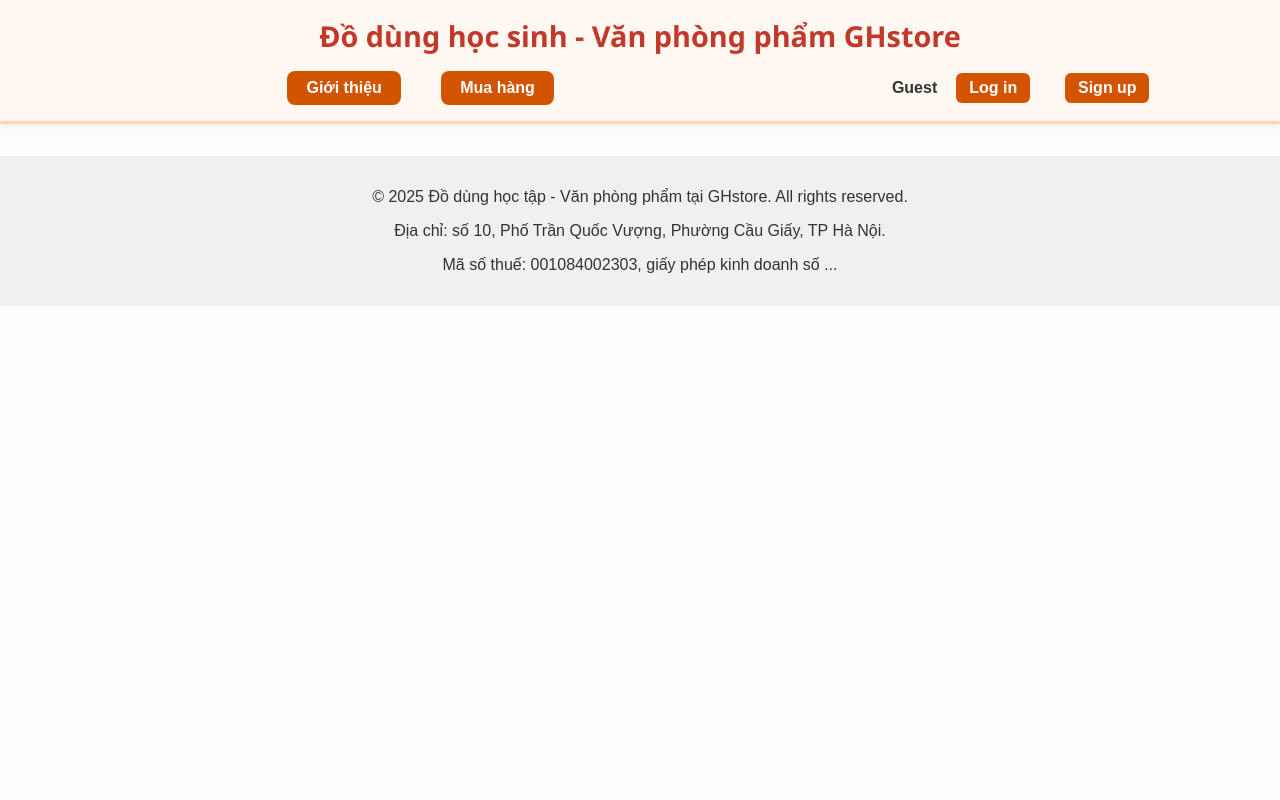
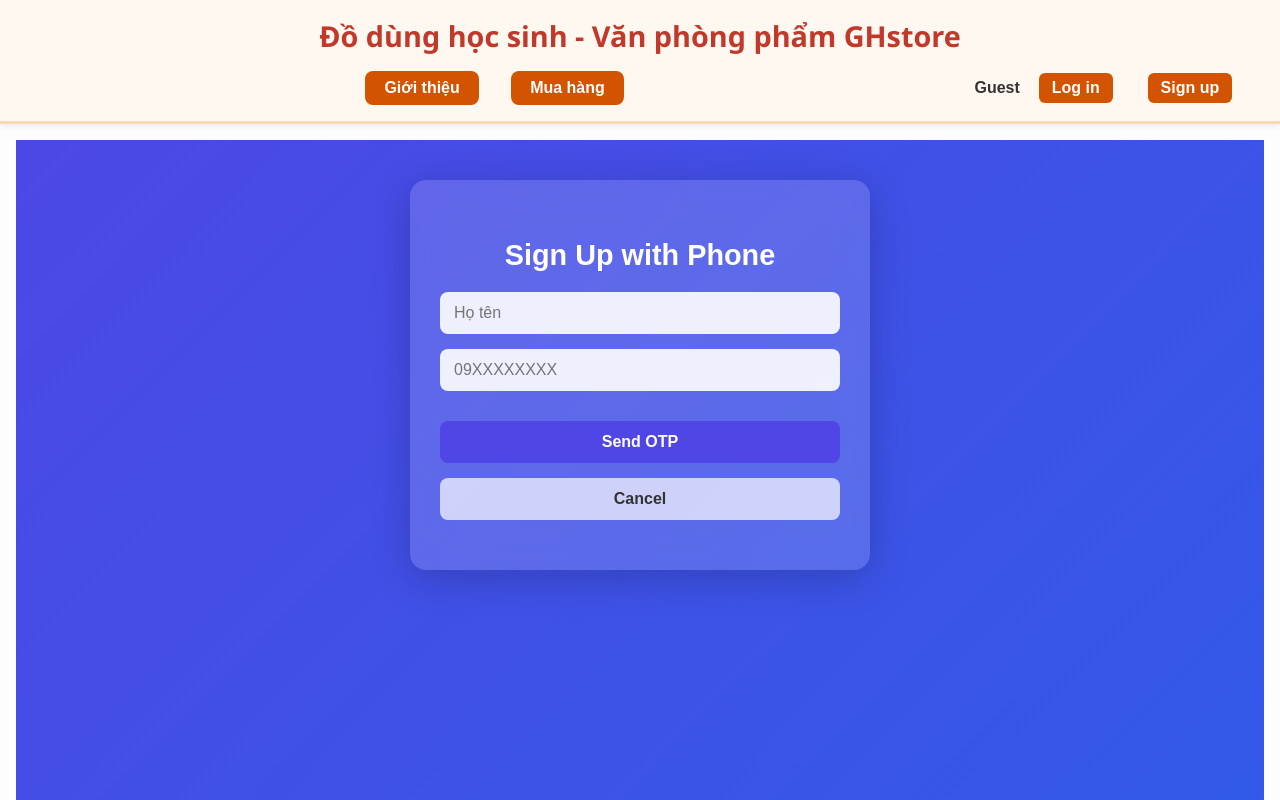
Before and after one commit to Gago84/giangStore, a React (Vite) app: page /giangStore/signup in a window 1280 px wide. Shown: the top 800 px of the page. Built offline with nearby package versions, Linux system fonts and the light colour scheme; no server answers.

Commit message:
fail sign up localhost, done with public web

```diff
--- a/src/App.jsx
+++ b/src/App.jsx
@@ -3,6 +3,7 @@
 import Footer from './components/Footer';
 import Intro from './pages/Intro';
 import Shop from './pages/Shop';
+import SignUp from './pages/SignUp';
 
 function App() {
   return (
@@ -12,6 +13,7 @@
         <Routes>
           <Route path="/" element={<Intro />} />
           <Route path="/shop" element={<Shop />} />
+          <Route path="/signup" element={<SignUp />} />
         </Routes>
       </main>
       <Footer />
--- a/src/components/UserArea.jsx
+++ b/src/components/UserArea.jsx
@@ -1,12 +1,11 @@
 import '../styles/UserArea.css';
-import app from '../firebase/config';
-
+import { Link } from "react-router-dom";
 function UserArea() {
   return (
     <div className="user-area">
       <span className="user-name">Guest</span>
       <a href="#" className="user-link">Log in</a>
-      <a href="#" className="user-link">Sign up</a>
+      <Link to="/signup" className="user-link">Sign up</Link>
       <a href="#" className="user-link logout" style={{ display: 'none' }}>Log out</a>
     </div>
   );
--- /dev/null
+++ b/src/pages/SignUp.jsx
@@ -0,0 +1,185 @@
+import { useState, useEffect } from "react";
+import { useNavigate } from "react-router-dom";
+import { auth, db } from "../firebase/config";
+import { RecaptchaVerifier, signInWithPhoneNumber } from "firebase/auth";
+import { clearForm } from "../utils";
+import {
+  doc,
+  setDoc,
+  serverTimestamp,
+  collection,
+  query,
+  where,
+  getDocs,
+} from "firebase/firestore";
+import "../styles/AuthForm.css";
+
+export default function SignUp() {
+  const [name, setName] = useState("");
+  const [phone, setPhone] = useState("");
+  const [otp, setOtp] = useState("");
+  const [showOtpSection, setShowOtpSection] = useState(false);
+  const [confirmationResult, setConfirmationResult] = useState(null);
+  const [loading, setLoading] = useState(false);
+  const navigate = useNavigate();
+
+  // ✅ Khởi tạo reCAPTCHA khi component mount
+  useEffect(() => {
+    console.log("🔄 useEffect chạy → khởi tạo reCAPTCHA");
+    if (!window.recaptchaVerifier) {
+      try {
+        window.recaptchaVerifier = new RecaptchaVerifier(
+          "recaptcha-container",
+          {
+            size: "normal",
+            callback: (response) => {
+              console.log("✅ reCAPTCHA solved:", response);
+            },
+            "expired-callback": () => {
+              console.warn("⚠️ reCAPTCHA expired. Please try again.");
+            },
+          },
+          auth
+        );
+        console.log("✅ reCAPTCHA verifier đã khởi tạo", window.recaptchaVerifier);
+      } catch (err) {
+        console.error("❌ Lỗi khi khởi tạo reCAPTCHA:", err);
+      }
+    }
+  }, []);
+
+  // ✅ Gửi OTP
+  const sendOtp = async (e) => {
+    e.preventDefault();
+    setLoading(true);
+
+    try {
+      const phoneNumber = phone.startsWith("+")
+        ? phone
+        : "+84" + phone.slice(1);
+
+      console.log("📞 Số điện thoại chuẩn hóa:", phoneNumber);
+
+      // Kiểm tra số đã tồn tại?
+      const q = query(collection(db, "users"), where("phone", "==", phoneNumber));
+      const querySnapshot = await getDocs(q);
+      if (!querySnapshot.empty) {
+        alert("⚠️ Số điện thoại này đã được đăng ký. Bạn hãy đăng nhập nhé!");
+        setLoading(false);
+        return;
+      }
+
+      const appVerifier = window.recaptchaVerifier;
+      console.log("🔍 appVerifier hiện tại:", appVerifier);
+
+      if (!appVerifier) throw new Error("reCAPTCHA chưa sẵn sàng");
+
+      const result = await signInWithPhoneNumber(auth, phoneNumber, appVerifier);
+
+      setConfirmationResult(result);
+      setShowOtpSection(true);
+      console.log("✅ OTP đã gửi thành công đến", phoneNumber);
+    } catch (error) {
+      console.error("❌ Error sending OTP:", error);
+      alert("❌ " + error.message);
+    } finally {
+      setLoading(false);
+    }
+  };
+
+  // ✅ Verify OTP
+  const verifyOtp = async () => {
+    if (!confirmationResult) {
+      alert("No OTP confirmation found. Please request OTP again.");
+      return;
+    }
+
+    setLoading(true);
+    try {
+      console.log("🔍 Xác thực OTP:", otp);
+
+      const result = await confirmationResult.confirm(otp);
+      const user = result.user;
+      console.log("✅ OTP verified. User:", user);
+
+      await setDoc(doc(db, "users", user.uid), {
+        uid: user.uid,
+        name: name,
+        phone: user.phoneNumber,
+        createdAt: serverTimestamp(),
+      });
+
+      alert("✅ Phone verified & profile saved! Welcome " + name);
+
+      clearForm(setName, setPhone, setOtp);
+      navigate("/");
+    } catch (error) {
+      console.error("❌ OTP verification failed:", error);
+      alert("❌ " + error.message);
+    } finally {
+      setLoading(false);
+    }
+  };
+
+  return (
+    <div className="auth-page">
+      <div className="auth-form-container">
+        <h2>Sign Up with Phone</h2>
+
+        {!showOtpSection && (
+          <form onSubmit={sendOtp}>
+            <input
+              type="text"
+              placeholder="Họ tên"
+              value={name}
+              onChange={(e) => setName(e.target.value)}
+            />
+            <input
+              type="text"
+              placeholder="09XXXXXXXX"
+              value={phone}
+              onChange={(e) => setPhone(e.target.value)}
+            />
+
+            {/* ✅ reCAPTCHA container */}
+            <div id="recaptcha-container"></div>
+
+            <div className="form-buttons">
+              <button type="submit" className="auth-btn-primary" disabled={loading}>
+                {loading ? "Sending..." : "Send OTP"}
+              </button>
+              <button
+                type="button"
+                className="auth-btn-secondary"
+                onClick={() => navigate("/")}
+              >
+                Cancel
+              </button>
+            </div>
+          </form>
+        )}
+
+        {showOtpSection && (
+          <div className="auth-otp-section">
+            <input
+              type="text"
+              placeholder="Nhập mã OTP"
+              value={otp}
+              onChange={(e) => setOtp(e.target.value)}
+            />
+            <button onClick={verifyOtp} className="auth-btn-primary" disabled={loading}>
+              {loading ? "Verifying..." : "Verify OTP"}
+            </button>
+            <button
+              type="button"
+              className="auth-btn-secondary"
+              onClick={() => navigate("/")}
+            >
+              Cancel
+            </button>
+          </div>
+        )}
+      </div>
+    </div>
+  );
+}
--- /dev/null
+++ b/src/styles/AuthForm.css
@@ -0,0 +1,123 @@
+/* Background */
+.auth-page {
+  min-height: 100vh;
+  display: flex;
+  justify-content: center;
+  align-items: flex-start;
+  padding-top: 40px;
+  background: linear-gradient(135deg, #6d28d9, #4f46e5, #2563eb);
+  background-size: 300% 300%;
+  animation: gradientShift 12s ease infinite;
+}
+
+@keyframes gradientShift {
+  0% { background-position: 0% 50%; }
+  50% { background-position: 100% 50%; }
+  100% { background-position: 0% 50%; }
+}
+
+/* Card container */
+.auth-form-container {
+  width: 100%;
+  max-width: 400px;
+  padding: 35px 30px;
+  background: rgba(255, 255, 255, 0.15);
+  border-radius: 16px;
+  box-shadow: 0 8px 40px rgba(0, 0, 0, 0.2);
+  backdrop-filter: blur(16px);
+  -webkit-backdrop-filter: blur(16px);
+  animation: fadeInUp 0.6s ease forwards;
+}
+
+@keyframes fadeInUp {
+  from {
+    transform: translateY(20px);
+    opacity: 0;
+  }
+  to {
+    transform: translateY(0);
+    opacity: 1;
+  }
+}
+
+.auth-form-container h2 {
+  text-align: center;
+  color: white;
+  font-size: 1.8rem;
+  margin-bottom: 20px;
+}
+
+/* Inputs */
+.auth-form-container input {
+  width: 100%;
+  padding: 12px 14px;
+  margin-bottom: 15px;
+  border: none;
+  border-radius: 8px;
+  font-size: 1rem;
+  background: rgba(255, 255, 255, 0.9);
+  outline: none;
+  transition: box-shadow 0.2s;
+}
+
+.auth-form-container input:focus {
+  box-shadow: 0 0 0 2px rgba(79, 70, 229, 0.5);
+}
+
+/* Buttons */
+.auth-form-container button {
+  width: 100%;
+  padding: 12px;
+  border: none;
+  border-radius: 8px;
+  font-size: 1rem;
+  font-weight: 600;
+  cursor: pointer;
+  transition: background 0.2s ease, transform 0.1s ease;
+}
+
+.auth-btn-primary {
+  background-color: #4f46e5;
+  color: white;
+}
+
+.auth-btn-primary:hover {
+  background-color: #4338ca;
+  transform: scale(1.02);
+}
+
+.auth-btn-secondary {
+  background-color: rgba(255, 255, 255, 0.7);
+  color: #333;
+}
+
+.auth-btn-secondary:hover {
+  background-color: rgba(255, 255, 255, 0.9);
+}
+
+/* OTP section */
+.auth-otp-section {
+  margin-top: 15px;
+  padding-top: 15px;
+  border-top: 1px solid rgba(255, 255, 255, 0.3);
+}
+
+/* reCAPTCHA container */
+#recaptcha-container,
+#recaptcha-login-container {
+  margin-bottom: 15px;
+  display: flex;
+  justify-content: center;
+}
+/* Apply consistent sizing for inputs & buttons */
+.auth-form-container input,
+.auth-form-container button {
+  width: 100%;
+  box-sizing: border-box; /* Prevent width from overflowing due to padding */
+}
+
+/* Optional: consistent vertical spacing */
+.auth-form-container input,
+.auth-form-container button {
+  margin-bottom: 15px;
+}
--- a/src/styles/header.css
+++ b/src/styles/header.css
@@ -18,29 +18,23 @@
 header div {
   display: flex;
   align-items: center;
+  flex-flow: row wrap;
   justify-content: space-between;
-  flex-flow: row wrap;
-
 }
 /* Navigation links as buttons */
 header div nav{
   margin-top: 1rem;
+  display: flex;
 }
-
 /* Navigation links as buttons */
-/* this layout for first nav for two links */
 header div nav:nth-of-type(1) {
-  display: flex;
-  justify-content: center;
-  gap: 0.5rem;
-  flex: 2 100px;
-  align-self: flex-end;
+  flex: 1;
+  justify-content: flex-end;
 }
 /* Below is layout for userArea */
 header div nav:nth-of-type(2) {
-  display: flex;
-  justify-content: center;
-  flex: 1 100px;
+  flex: 1;
+  justify-content: flex-end;
 }
 
 header div nav a {
--- /dev/null
+++ b/src/utils.js
@@ -0,0 +1,59 @@
+// src/utils.js
+
+/**
+ * Validate Vietnamese phone numbers.
+ * Accepts formats: 09xxxxxxxx, 03xxxxxxxx, +849xxxxxxxx, etc.
+ * Returns true if valid, false otherwise.
+ */
+export function isValidVietnamesePhone(phone) {
+  return /^(0|\+84)(3|5|7|8|9)[0-9]{8}$/.test(phone);
+}
+
+/**
+ * Converts phone numbers to E.164 format for Firebase.
+ * Example: 0901234567 -> +84901234567
+ * If already in +84 format, returns as is.
+ */
+export function convertToE164(phone) {
+  // Remove any non-digit characters
+  let digits = phone.replace(/\D/g, "");
+
+  // If it starts with 0, replace with +84
+  if (digits.startsWith("0")) {
+    digits = "+84" + digits.substring(1);
+  }
+
+  // If already starts with 84 and missing '+', add it
+  else if (digits.startsWith("84")) {
+    digits = "+" + digits;
+  }
+
+  // Otherwise assume it’s already in correct format
+  else if (!digits.startsWith("+")) {
+    digits = "+" + digits;
+  }
+
+  return digits;
+}
+
+/**
+ * Resets form state for React components.
+ * You should pass in React state setters instead of DOM element IDs.
+ *
+ * @param {Function} setFormData - React state setter for form data
+ * @param {Function} setOtpVisible - React state setter for showing OTP section
+ * @param {Object} recaptchaVerifierRef - ref object holding recaptchaVerifier
+ */
+export function clearForm(setFormData, setOtpVisible, recaptchaVerifierRef) {
+  setFormData({
+    name: "",
+    phone: "",
+    otp: "",
+  });
+  setOtpVisible(false);
+
+  if (recaptchaVerifierRef?.current) {
+    recaptchaVerifierRef.current.clear();
+    recaptchaVerifierRef.current = null;
+  }
+}
```
Also changed, not shown: package.json (+5 -5 lines), src/firebase/config.js (+5 -6 lines), 1 other file (tests, documents, lock files or other folders).
